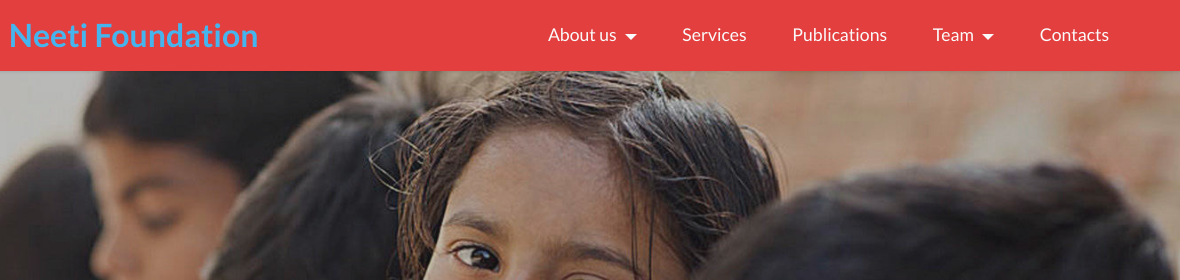
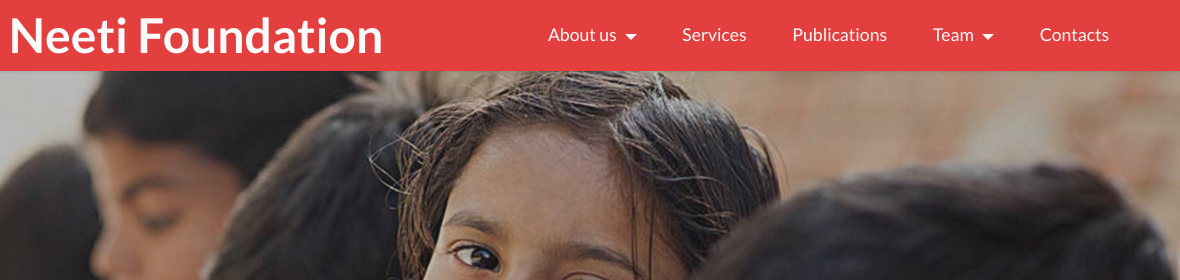
Before and after one commit to acs9/neeti, a plain HTML site: page index.html in a window 1280 px wide. Shown: the top 280 px of the page, 100-1280 px from the left. Drawn offline with Linux system fonts and the light colour scheme; files whose address does not match are found by name.

Commit message:
Update index.html

```diff
--- a/index.html
+++ b/index.html
@@ -33,7 +33,7 @@
                         <img src="assets/images/neeti-white-x-96x96.png" alt="" style="height: 3rem;">
 
                 </span>
-                <span class="navbar-caption-wrap"><a class="navbar-caption text-info display-5" href="#">Neeti Foundation</a></span>
+                <span class="navbar-caption-wrap"><a class="navbar-caption text-white display-2" href="#">Neeti Foundation</a></span>
             </div>
             <button class="navbar-toggler" type="button" data-toggle="collapse" data-target="#navbarSupportedContent" aria-controls="navbarNavAltMarkup" aria-expanded="false" aria-label="Toggle navigation">
                 <div class="hamburger">
```
